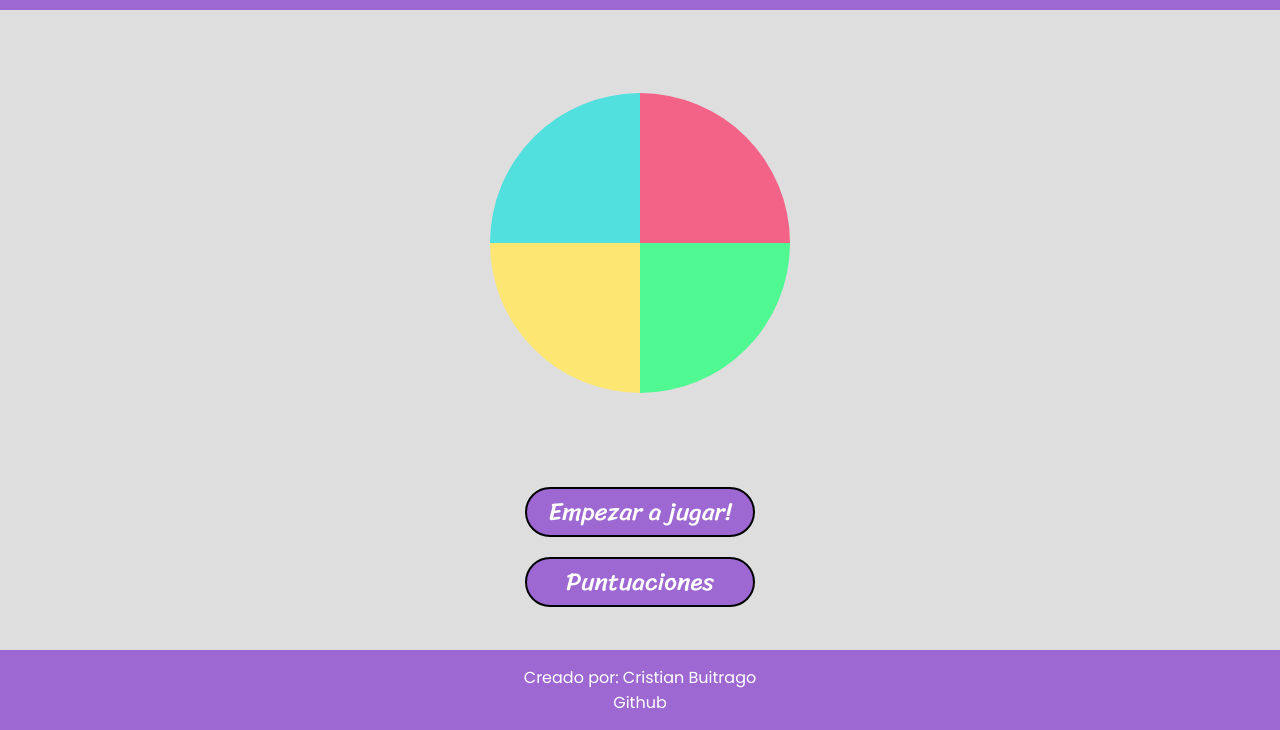
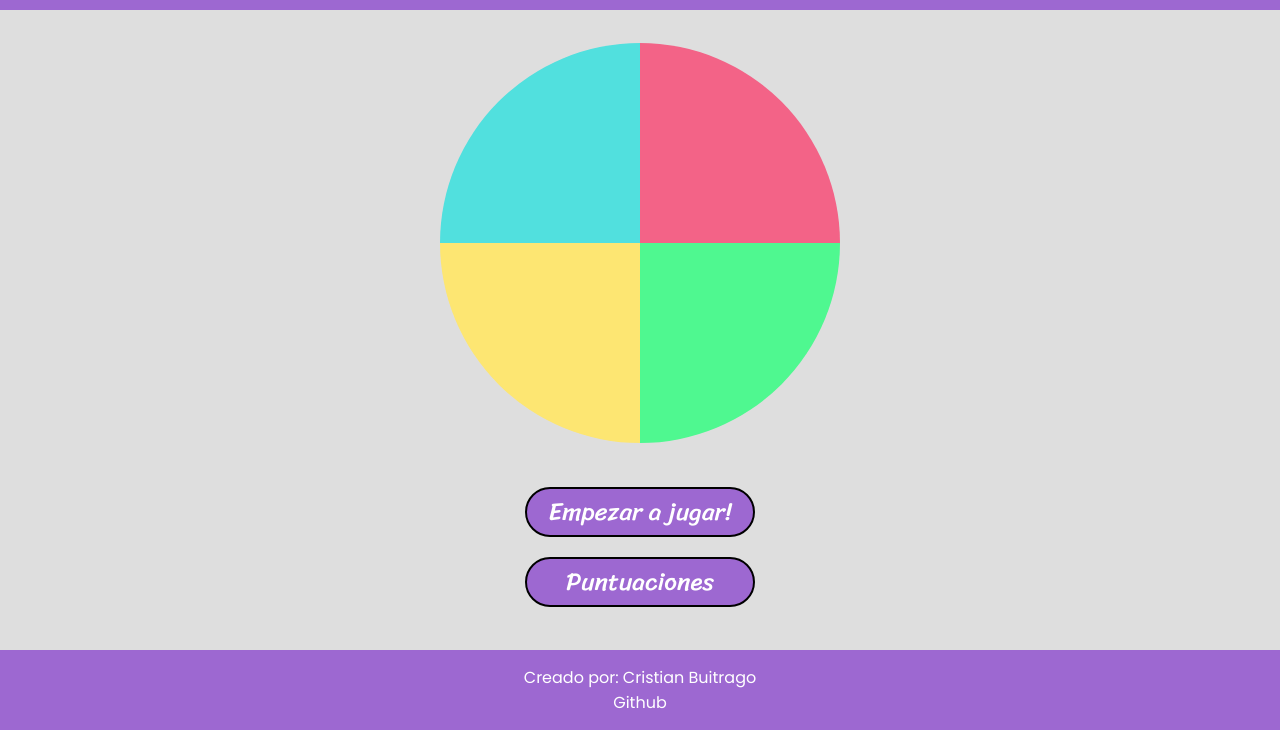
Before and after one commit to Santaka1882/JuegoDeMemoria, a plain HTML site: page index.html in a window 1280 px wide. Shown: the part 70-800 px from the top of the page. Drawn offline with Linux system fonts and the light colour scheme.

Commit message:
Adicion de media queries

```diff
--- a/index.html
+++ b/index.html
@@ -9,6 +9,7 @@
     <link href="https://fonts.googleapis.com/css2?family=Poppins&family=Sriracha&display=swap" rel="stylesheet">
     <!-- stylesheets -->
     <link rel="stylesheet" href="./styles/styles.css" />
+    <link rel="stylesheet" href="./styles/tablet.css" media="screen and (min-width: 600px)">
     <!-- title -->
     <title>Juego de memoria</title>
   </head>
--- /dev/null
+++ b/styles/tablet.css
@@ -0,0 +1,5 @@
+.gameboard-container {
+  min-width: 400px;
+  max-width: 400px;
+  height: 400px
+}
```
